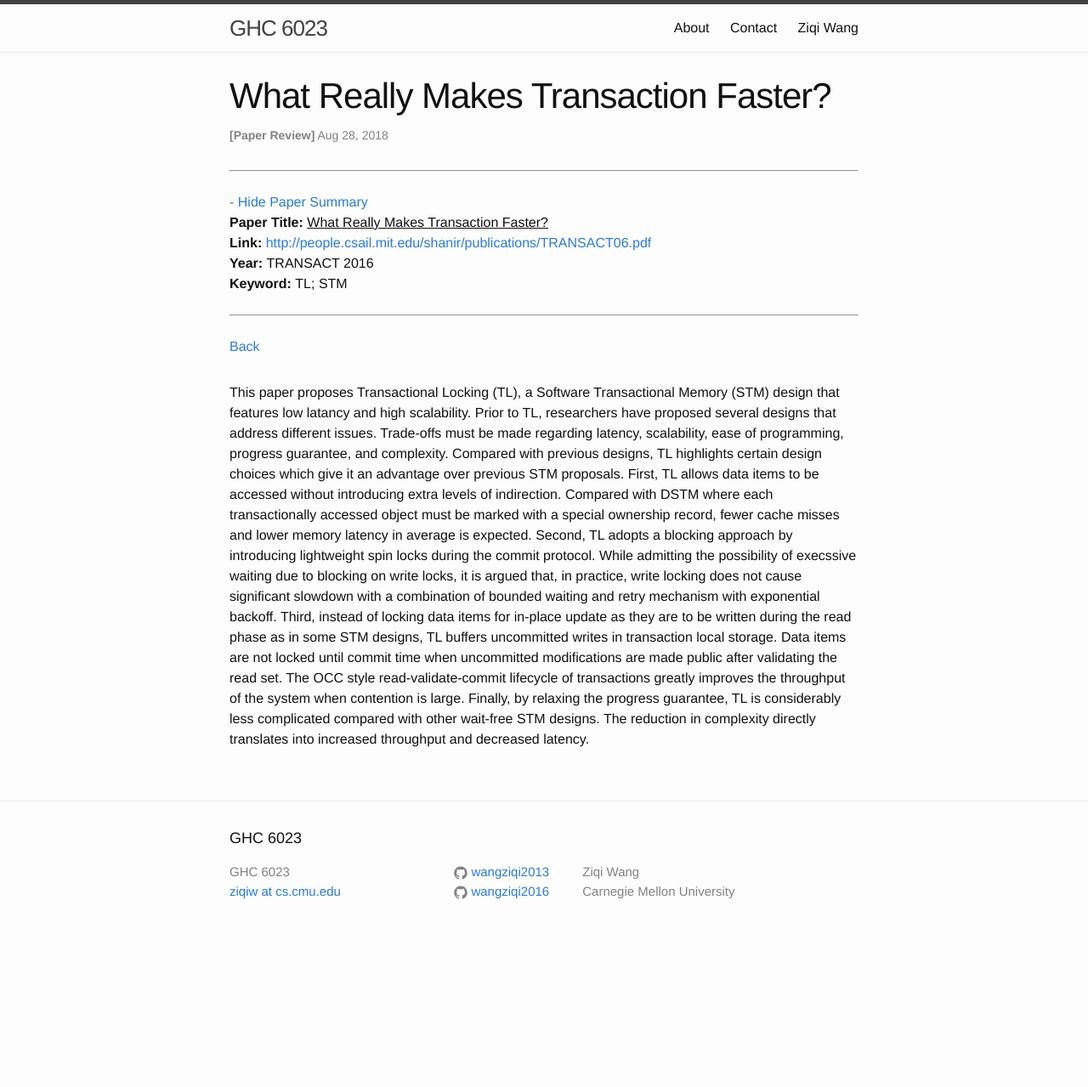
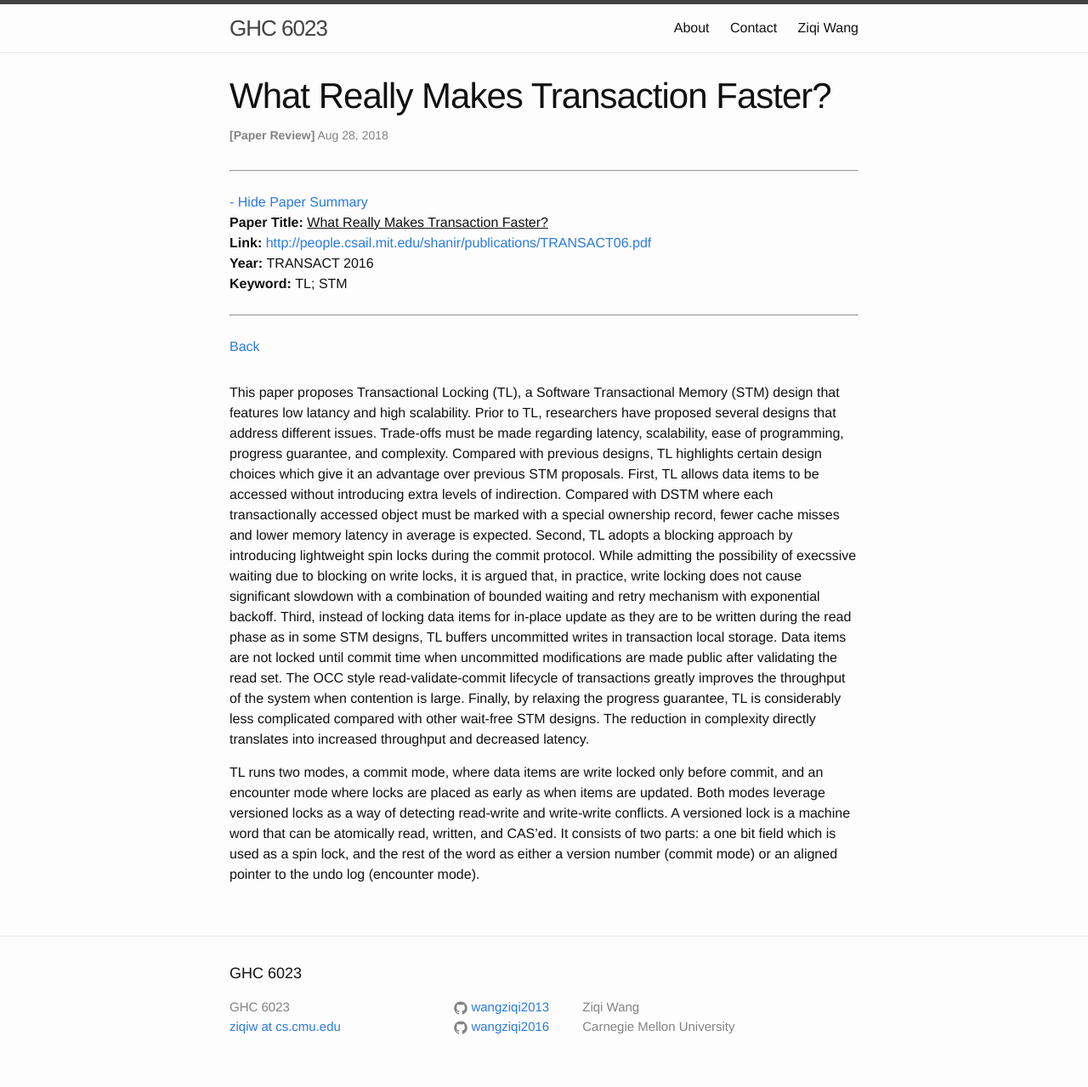
Before and after one commit to wangziqi2013/wangziqi2013.github.io, a Jekyll site: the page built from _posts/2018-08-27-what-really-makes-txn-fast.markdown, in a window 1280 px wide. Shown: the whole page at 85% size. Built offline with Jekyll 4.4.1, drawn with Linux system fonts in a browser that asks for light colours; before the commit the page ends 1120 px from its top, so only the background shows below that.

Commit message:
Working on versioned lock

```diff
--- a/_posts/2018-08-27-what-really-makes-txn-fast.markdown
+++ b/_posts/2018-08-27-what-really-makes-txn-fast.markdown
@@ -32,3 +32,9 @@ lifecycle of transactions greatly improves the throughput of the system when con
 Finally, by relaxing the progress guarantee, TL is considerably less complicated compared with other
 wait-free STM designs. The reduction in complexity directly translates into increased throughput and decreased
 latency.
+
+TL runs two modes, a commit mode, where data items are write locked only before commit, and an encounter mode where
+locks are placed as early as when items are updated. Both modes leverage versioned locks as a way of detecting
+read-write and write-write conflicts. A versioned lock is a machine word that can be atomically read, written, and CAS'ed.
+It consists of two parts: a one bit field which is used as a spin lock, and the rest of the word as either a version
+number (commit mode) or an aligned pointer to the undo log (encounter mode).
```
